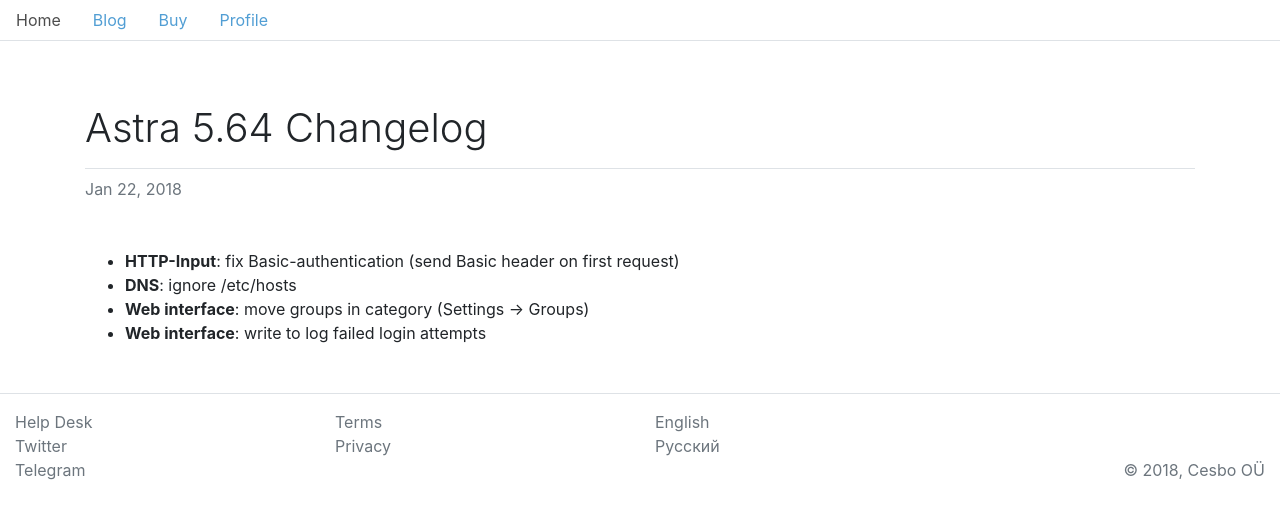
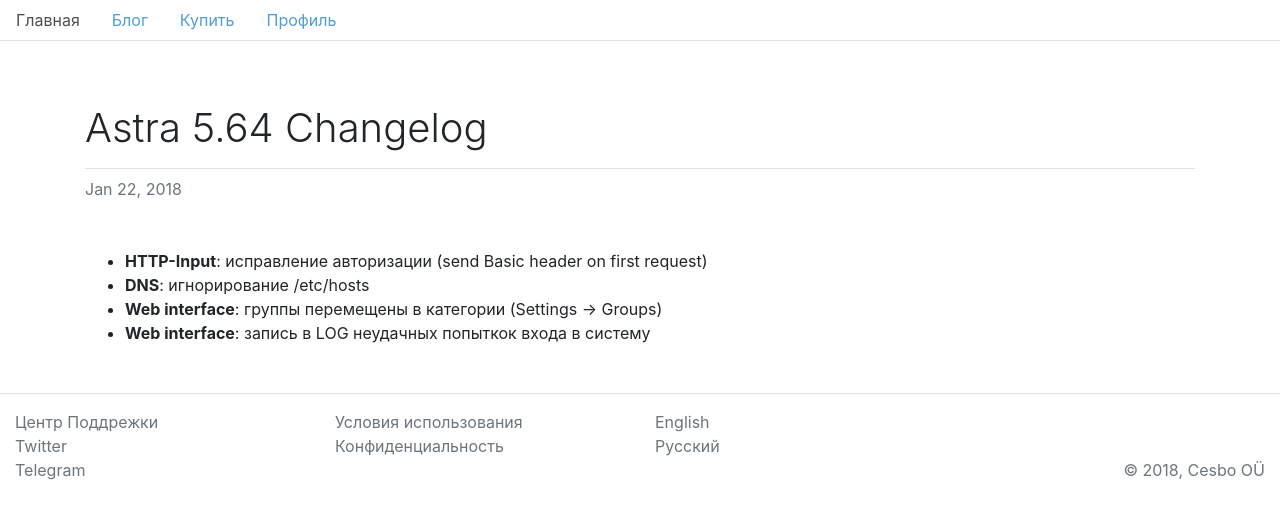
Before and after one commit to ramzes1401ss3/cesbo-www, a Jekyll site: the page built from ru/_posts/2018-01-22-changelog.md, in a window 1280 px wide. Shown: the top 519 px of the page. Built offline with Jekyll 4.4.1, drawn with Linux system fonts in a browser that asks for light colours.

Commit message:
Update 2018-01-22-changelog.md

```diff
--- a/ru/_posts/2018-01-22-changelog.md
+++ b/ru/_posts/2018-01-22-changelog.md
@@ -1,11 +1,11 @@
 ---
 layout: post
-lang: en
+lang: ru
 title: Astra 5.64 Changelog
 tags: [changelog]
 ---
 
-- **HTTP-Input**: fix Basic-authentication (send Basic header on first request)
-- **DNS**: ignore /etc/hosts
-- **Web interface**: move groups in category (Settings -> Groups)
-- **Web interface**: write to log failed login attempts
+- **HTTP-Input**: исправление авторизации (send Basic header on first request)
+- **DNS**: игнорирование /etc/hosts
+- **Web interface**:  группы перемещены в категории (Settings -> Groups)
+- **Web interface**: запись в LOG неудачных попыткок входа в систему
```
